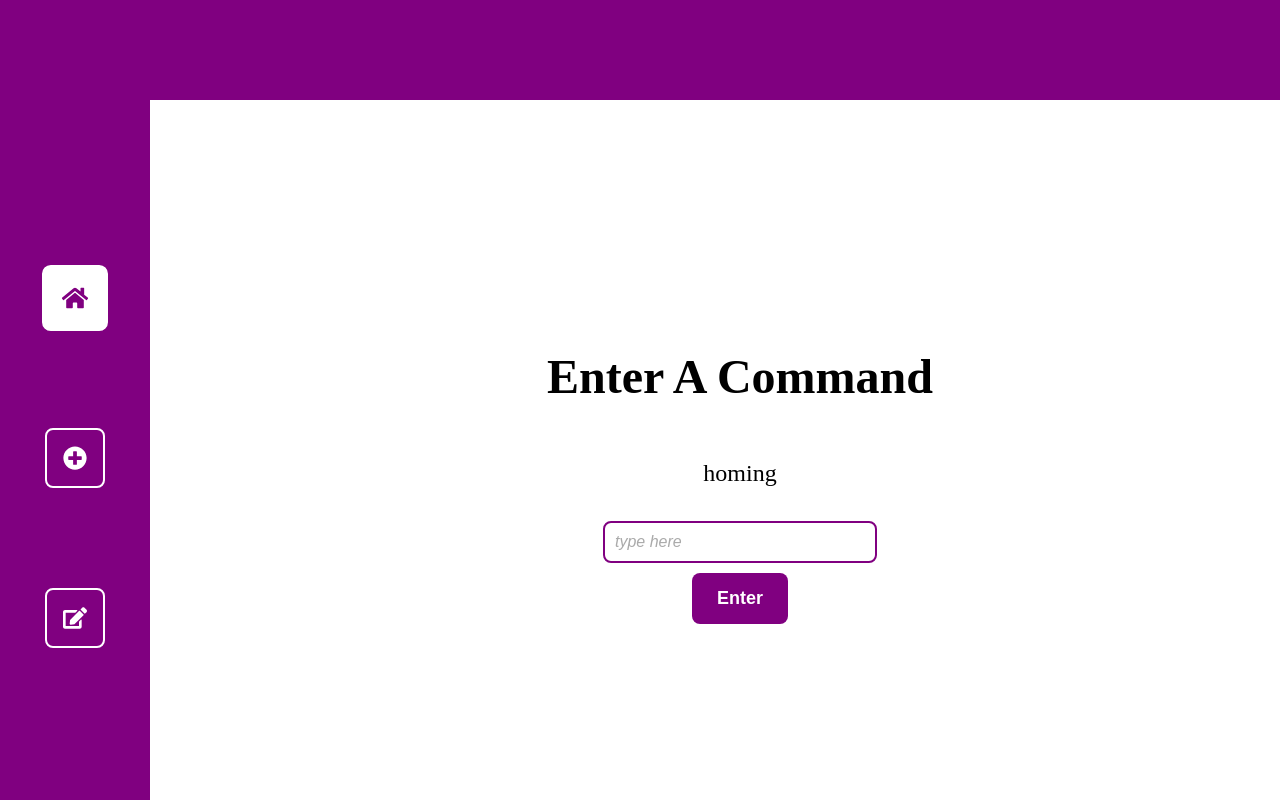
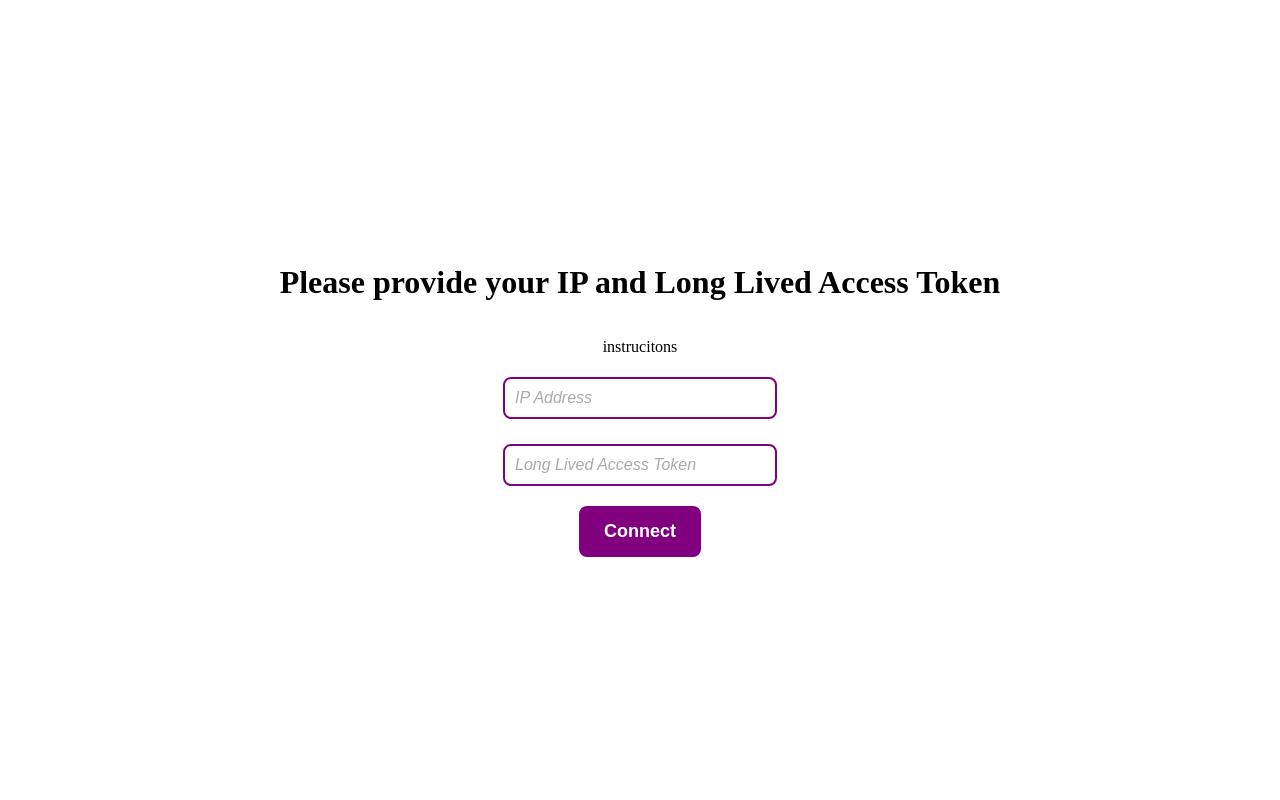
Before and after one commit to OmarAlami397/GNG_VoiceAssistant, a React (Vite) app in the folder frontend/: page / in a window 1280 px wide. Built offline with nearby package versions, Linux system fonts and the light colour scheme.

Commit message:
Website before Pi Connection
Website works except ip, token, and script ID not saved anywhere yet

```diff
--- a/frontend/src/App.css
+++ b/frontend/src/App.css
@@ -49,7 +49,6 @@ html, body, #root {
   z-index: 2; /* above purple background */
 }
 
-
 .border-buttons button {
   background-color: transparent;
   color: white;
@@ -59,7 +58,7 @@ html, body, #root {
   border-radius: 8px;
   font-weight: bold;
   transition: all 0.3s ease;
-   display: flex;
+  display: flex;
   justify-content: center;
   align-items: center;
   width: 60px;
@@ -81,14 +80,13 @@ html, body, #root {
   text-align: center;
 }
 
-
 .content {
   position: relative;
   z-index: 0;
   margin-left: 200px;
   margin-top: 100px;
   padding: 40px;
-  font-size: 1.5rem
+  font-size: 1.5rem;
 }
 
 .input-box {
@@ -129,7 +127,7 @@ html, body, #root {
   background-color: #4b0082;
   color: white;
   border: none;
- width: 100px;
+  width: 100px;
   height: 100px;
   font-size: 22px;
   border-radius: 50%;
@@ -157,7 +155,6 @@ html, body, #root {
   transition: 0.3s;
 }
 
-
 .recording-indicator {
   top: 120px;
   left: 230px;
@@ -172,7 +169,6 @@ html, body, #root {
   visibility: hidden;
 }
 
-
 .recording-indicator .dot {
   width: 15px;
   height: 15px;
@@ -181,16 +177,15 @@ html, body, #root {
   animation: blink 1s infinite;
 }
 
-
 @keyframes blink {
   0%, 50%, 100% { opacity: 1; }
   25%, 75% { opacity: 0; }
 }
 
-
 .recording-active .recording-indicator {
   visibility: visible;
 }
+
 .table-container {
   font-size: 1.2rem;
   padding: 10px;
@@ -228,3 +223,59 @@ td {
   padding: 8px;
   border-bottom: 1px solid gray;
 }
+
+.auth-form {
+  display: flex;
+  flex-direction: column;
+  align-items: center;
+  gap: 15px;
+}
+
+.auth-form .input-box {
+  margin-top: 5px;
+  margin-bottom: 5px;
+}
+
+.auth-form + h1 {
+  margin-bottom: 20px;
+}
+
+.page-container > .Enter {
+  display: flex;
+  flex-direction: column;
+  justify-content: center;
+  align-items: center;
+  height: 100vh;
+  text-align: center;
+}
+
+
+.add-page-container {
+  position: relative;
+  min-height: 100vh;
+}
+
+.script-id-container {
+  position: fixed;
+  bottom: 20px;
+  right: 20px;
+  display: flex;
+  flex-direction: column;
+  align-items: flex-end;
+  gap: 5px;
+  z-index: 1000;
+  background-color: white;
+  padding: 10px;
+  border-radius: 8px;
+  box-shadow: 0 2px 10px rgba(0, 0, 0, 0.1);
+}
+
+.script-id-label {
+  font-size: 14px;
+  color: #666;
+  font-weight: bold;
+}
+
+.script-id-input {
+  width: 200px;
+}
--- a/frontend/src/App.jsx
+++ b/frontend/src/App.jsx
@@ -1,15 +1,40 @@
-import React, { useState } from "react";
+import React, { useState, useEffect } from "react";
 import "./App.css";
 
 import Sidebar from "./components/Sidebar.jsx";
 import HomePage from "./components/HomePage.jsx";
 import AddPage from "./components/AddPage.jsx";
 import EditPage from "./components/EditPage.jsx";
+import Auth from "./components/Auth.jsx";
 
 export default function App() {
+  const [isAuthenticated, setIsAuthenticated] = useState(false);
+  const [credentials, setCredentials] = useState(null);
   const [activePage, setActivePage] = useState("Home");
   const [inputValue, setInputValue] = useState("");
   const [newCompletedCommand, setNewCompletedCommand] = useState(null);
+
+
+  useEffect(() => {
+    const savedAuth = sessionStorage.getItem('isAuthenticated');
+    const savedCredentials = sessionStorage.getItem('credentials');
+
+    if (savedAuth === 'true' && savedCredentials) {
+      setIsAuthenticated(true);
+      setCredentials(JSON.parse(savedCredentials));
+    }
+  }, []);
+
+  const handleAuthSuccess = (authCredentials) => {
+    setIsAuthenticated(true);
+    setCredentials(authCredentials);
+
+
+    sessionStorage.setItem('isAuthenticated', 'true');
+    sessionStorage.setItem('credentials', JSON.stringify(authCredentials));
+
+    console.log('Authentication successful:', authCredentials);
+  };
 
   const renderPage = () => {
     switch (activePage) {
@@ -19,6 +44,7 @@ export default function App() {
             inputValue={inputValue}
             setInputValue={setInputValue}
             setActivePage={setActivePage}
+            credentials={credentials}
           />
         );
 
@@ -28,16 +54,23 @@ export default function App() {
             inputValue={inputValue}
             setInputValue={setInputValue}
             onComplete={(command) => setNewCompletedCommand(command)}
+            credentials={credentials}
           />
         );
 
       case "Edit":
-      return <EditPage newCommand={newCompletedCommand} />;
+        return <EditPage newCommand={newCompletedCommand} credentials={credentials} />;
 
       default:
         return null;
     }
   };
+
+
+  if (!isAuthenticated) {
+    return <Auth onAuthSuccess={handleAuthSuccess} />;
+  }
+
 
   return (
     <div className="page-container">
--- a/frontend/src/components/AddPage.jsx
+++ b/frontend/src/components/AddPage.jsx
@@ -18,9 +18,8 @@ export default function AddPage({ inputValue, setInputValue, onComplete }) {
   const [completed, setCompleted] = useState(false);
   //flag for duplicate command
   const [commandExists, setCommandExists] = useState(false);
-
-
-
+  //script ID input
+  const [scriptId, setScriptId] = useState("");
 
   //sync title with input prop
   useEffect(() => {
@@ -111,14 +110,6 @@ export default function AddPage({ inputValue, setInputValue, onComplete }) {
     }
   };
 
-  //auto-save when 10 recordings reached
-  useEffect(() => {
-    if (count === 10) {
-      setCompleted(true);
-      saveAllRecordings();
-    }
-  }, [count]);
-
   //save all recordings to database
   const saveAllRecordings = async () => {
     const completedCommand = {
@@ -132,17 +123,25 @@ export default function AddPage({ inputValue, setInputValue, onComplete }) {
       body: JSON.stringify(completedCommand),
     });
 
-
     //upload to pi
     //await uploadGroupToPi(title, recordings);
 
     if (onComplete) onComplete(completedCommand);
 
     setRecordings([]);
+    setScriptId(""); // Reset Script ID when recordings are done
   };
 
+  //auto-save when 10 recordings reached
+  useEffect(() => {
+    if (count === 10) {
+      setCompleted(true);
+      saveAllRecordings();
+    }
+  }, [count]);
+
   return (
-    <div className="Enter">
+    <div className="Enter add-page-container">
       <h1>Add Command</h1>
 
       <input
@@ -181,6 +180,21 @@ export default function AddPage({ inputValue, setInputValue, onComplete }) {
       {commandExists && (
         <p style={{ color: "orange" }}>Command already exists</p>
       )}
+
+{/*extra */}
+      <div className="script-id-container">
+        <label htmlFor="scriptId" className="script-id-label">
+          Script ID:
+        </label>
+        <input
+          id="scriptId"
+          type="text"
+          placeholder="Enter Script ID"
+          value={scriptId}
+          onChange={(e) => setScriptId(e.target.value)}
+          className="input-box script-id-input"
+        />
+      </div>
     </div>
   );
 }
--- /dev/null
+++ b/frontend/src/components/Auth.jsx
@@ -0,0 +1,46 @@
+import React, { useState } from 'react';
+
+const Auth = ({ onAuthSuccess }) => {
+  const [ip, setIp] = useState('');
+  const [token, setToken] = useState('');
+
+  const handleSubmit = (e) => {
+    e.preventDefault();
+    if (ip && token) {
+      onAuthSuccess({ ip, token });
+    }
+  };
+
+  return (
+    <div className="page-container">
+      <div className="Enter">
+        <h1>Please provide your IP and Long Lived Access Token</h1>
+        <p>instrucitons</p>
+
+        <form onSubmit={handleSubmit} className="auth-form">
+          <input
+            type="text"
+            placeholder="IP Address"
+            value={ip}
+            onChange={(e) => setIp(e.target.value)}
+            className="input-box"
+          />
+
+          <input
+            type="text"
+            placeholder="Long Lived Access Token"
+            value={token}
+            onChange={(e) => setToken(e.target.value)}
+            className="input-box"
+          />
+
+          <button type="submit" className="enter-button">
+            Connect
+          </button>
+        </form>
+      </div>
+    </div>
+  );
+};
+
+export default Auth;
--- a/frontend/src/components/PlaylistTable.jsx
+++ b/frontend/src/components/PlaylistTable.jsx
@@ -28,7 +28,6 @@ export default function PlaylistTable({ newCommand }) {
 
   useEffect(() => {
     if (newCommand) {
-
       setCommands((prev) => [
         ...prev,
         { title: newCommand.title, recordings: newCommand.recordings },
@@ -38,9 +37,22 @@ export default function PlaylistTable({ newCommand }) {
 
   const playAudio = (rec) => {
     if (!rec) return;
-    const array = new Uint8Array(rec.file_base64
-      ? atob(rec.file_base64).split("").map((c) => c.charCodeAt(0))
-      : rec.file_data.data
+
+    // Handle both response formats - file_data (old) and file_base64 (new)
+    let audioData;
+    if (rec.file_base64) {
+      // New format - base64 string
+      audioData = rec.file_base64;
+    } else if (rec.file_data && rec.file_data.data) {
+      // Old format - buffer data
+      audioData = rec.file_data.data;
+    } else {
+      console.error("No audio data found");
+      return;
+    }
+
+    const array = new Uint8Array(
+      atob(audioData).split("").map((c) => c.charCodeAt(0))
     );
     const blob = new Blob([array], { type: "audio/webm" });
     const url = URL.createObjectURL(blob);
@@ -64,6 +76,7 @@ export default function PlaylistTable({ newCommand }) {
           <tr>
             <th>#</th>
             <th>Command</th>
+            <th>Script ID</th>
             <th>Play</th>
             <th>Delete</th>
           </tr>
@@ -73,6 +86,7 @@ export default function PlaylistTable({ newCommand }) {
             <tr key={cmd.title + index}>
               <td>{index + 1}</td>
               <td>{cmd.title}</td>
+              <td>{cmd.recordings[0]?.script_id || "N/A"}</td>
               <td>
                 <button onClick={() => playAudio(cmd.recordings[0])}>▶️ Play</button>
               </td>
```
Also changed, not shown: frontend/src/backend/server.js (line endings or trailing spaces), 1 other file (tests, documents, lock files or other folders).
